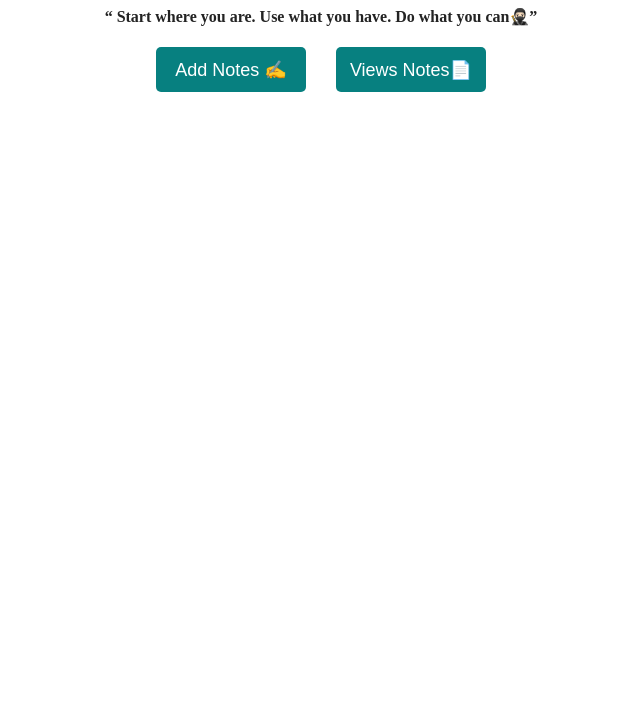
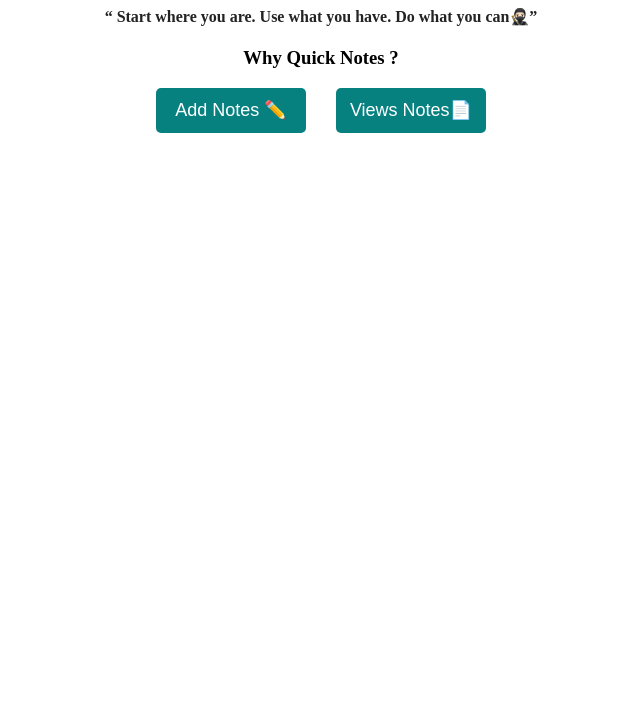
Before and after one commit to rupesh3201/Qucik-Notes, a React app: page / in a window 1280 px wide. Shown: the part 74-800 px from the top of the page, without its empty margins (319-959 px from the left). Built offline with nearby package versions, Linux system fonts and the light colour scheme.

Commit message:
why quickk notes

```diff
--- a/src/View/Home/home.css
+++ b/src/View/Home/home.css
@@ -13,6 +13,11 @@
     align-items: center;
     gap: 30px;
 }
+.whyquciknotes{
+    text-align: center;
+
+
+}
 .action_btn
 {
     color: white;
@@ -27,6 +32,4 @@
 .action_btn:hover{
     box-shadow: 0px 0px 5px 1px gray;
     transition: 1ms ease-in;
-
-
 }
--- a/src/View/Home/home.js
+++ b/src/View/Home/home.js
@@ -7,9 +7,12 @@ function Home() {
       <h1 className='Heading'> <span>Q</span>ucik <span>N</span>otes 📝 </h1>
       <h4 className='Heading'>“ Start where you are. Use what you have. Do what you can🥷🏻” </h4>
     </div>
+    <div>
+      <h3 className='whyquciknotes'> Why Quick Notes ? </h3>
+    </div>
     <div className='Button_container'>
-      < button className='action_btn' >Add Notes ✍️</button>
-      < button className='action_btn' >Views Notes📄</button>
+      < button className='action_btn' > Add Notes ✏️ </button>
+      < button className='action_btn' > Views Notes📄</button>
 
 
 
--- a/src/index.css
+++ b/src/index.css
@@ -2,5 +2,4 @@
 {
         text-align: center;
         margin: 50px 80px;
-
 }
```
